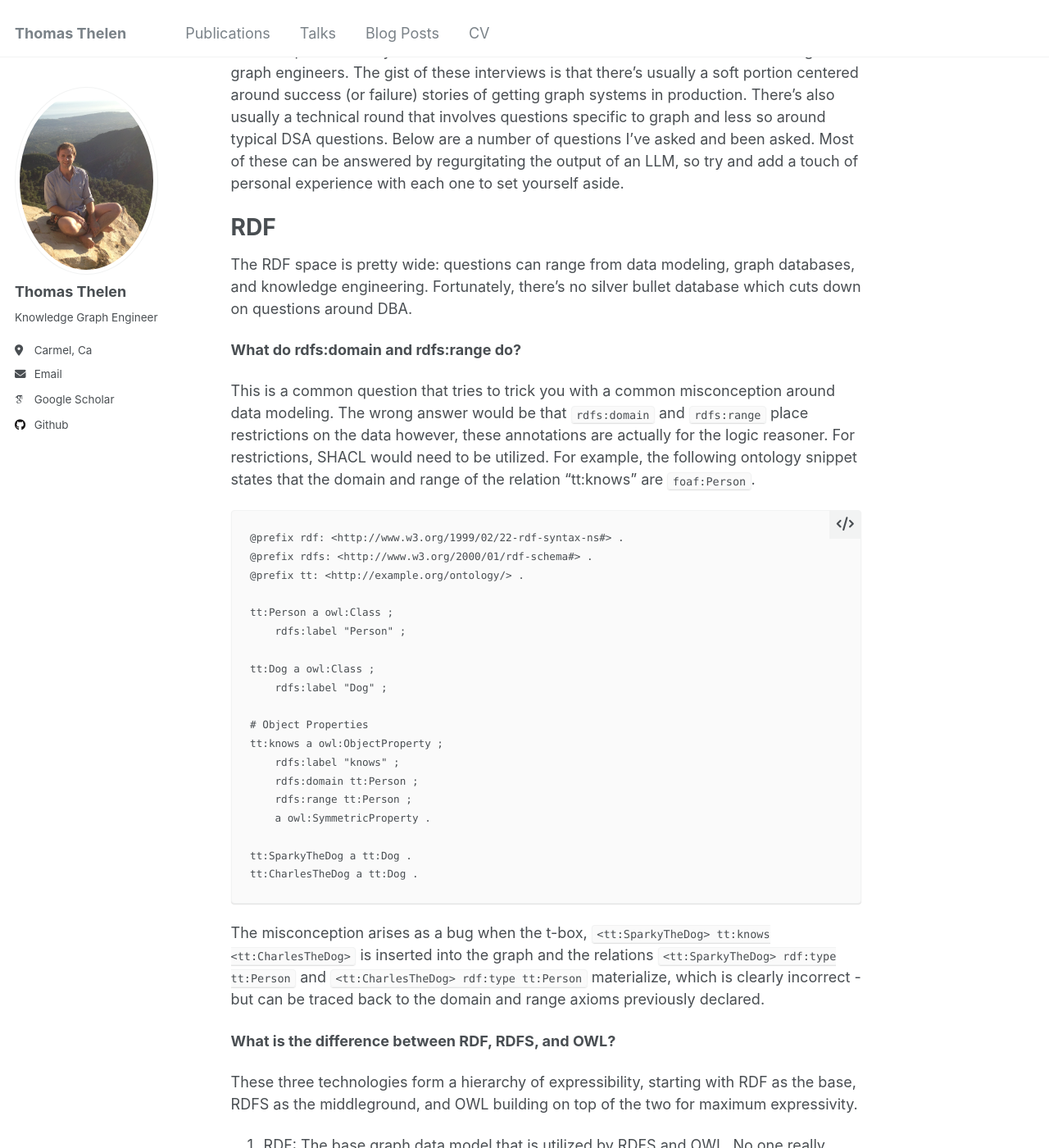
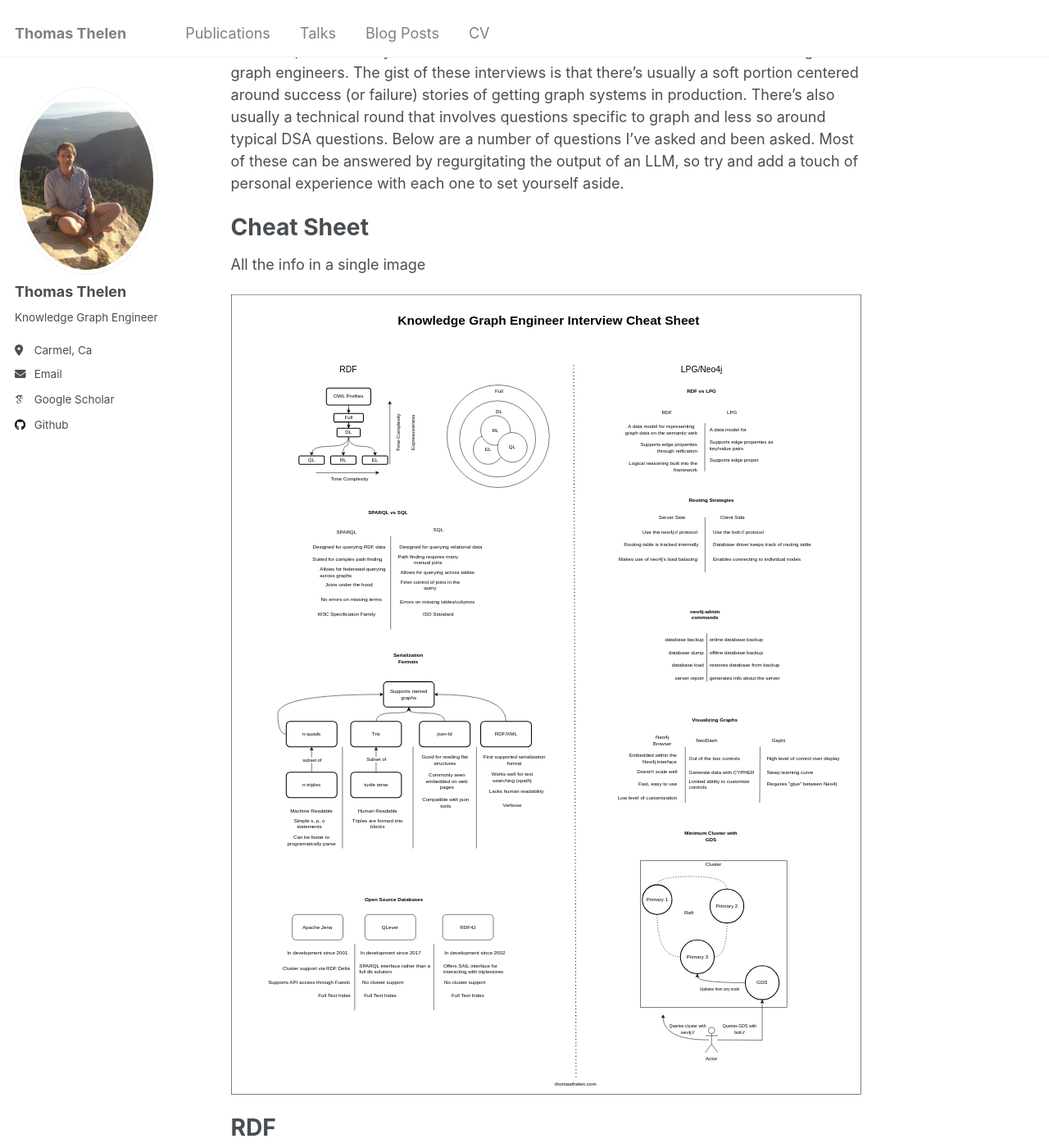
Before and after one commit to ThomasThelen/thomasthelen.github.io, a Jekyll site: the page built from _posts/2025-07-30-kge-interview-questions.md, in a window 1280 px wide and 1400 px high, scrolled down 229 px. Shown: the whole window at 82% size. Built offline with Jekyll 4.4.1, drawn with Linux system fonts in a browser that asks for light colours; some web fonts are replaced; some of the changed text lies outside the part shown.

Commit message:
Add interview infographic

````diff
--- a/_posts/2025-07-30-kge-interview-questions.md
+++ b/_posts/2025-07-30-kge-interview-questions.md
@@ -10,6 +10,11 @@
 
 Over the past several years I've been been on both ends of interviews for knowledge graph engineers. The gist of these interviews is that there's usually a soft portion centered around success (or failure) stories of getting graph systems in production. There's also usually a technical round that involves questions specific to graph and less so around typical DSA questions. Below are a number of questions I've asked and been asked. Most of these can be answered by regurgitating the output of an LLM, so try and add a touch of personal experience with each one to set yourself aside.
 
+# Cheat Sheet
+
+All the info in a single image
+
+![](/images/posts/kg-interviews/prep.svg)
 
 # RDF
 
@@ -41,8 +46,7 @@
 tt:CharlesTheDog a tt:Dog .
 ```
 
-The misconception arises as a bug when the t-box, `<tt:SparkyTheDog> tt:knows <tt:CharlesTheDog>` is inserted into the graph and the relations `<tt:SparkyTheDog> rdf:type tt:Person` and `<tt:CharlesTheDog> rdf:type tt:Person` materialize, which is clearly incorrect - but can be traced back to the domain and range axioms previously declared.
-
+The misconception arises as a bug when the a-box, `<tt:SparkyTheDog> tt:knows <tt:CharlesTheDog>` is inserted into the graph and the relations `<tt:SparkyTheDog> rdf:type tt:Person` and `<tt:CharlesTheDog> rdf:type tt:Person` materialize, which is clearly incorrect - but can be traced back to the domain and range axioms previously declared.
 
 
 **What is the difference between RDF, RDFS, and OWL?**
````
Also changed, not shown: images/posts/kg-interviews/prep.svg (added), 1 other file.
